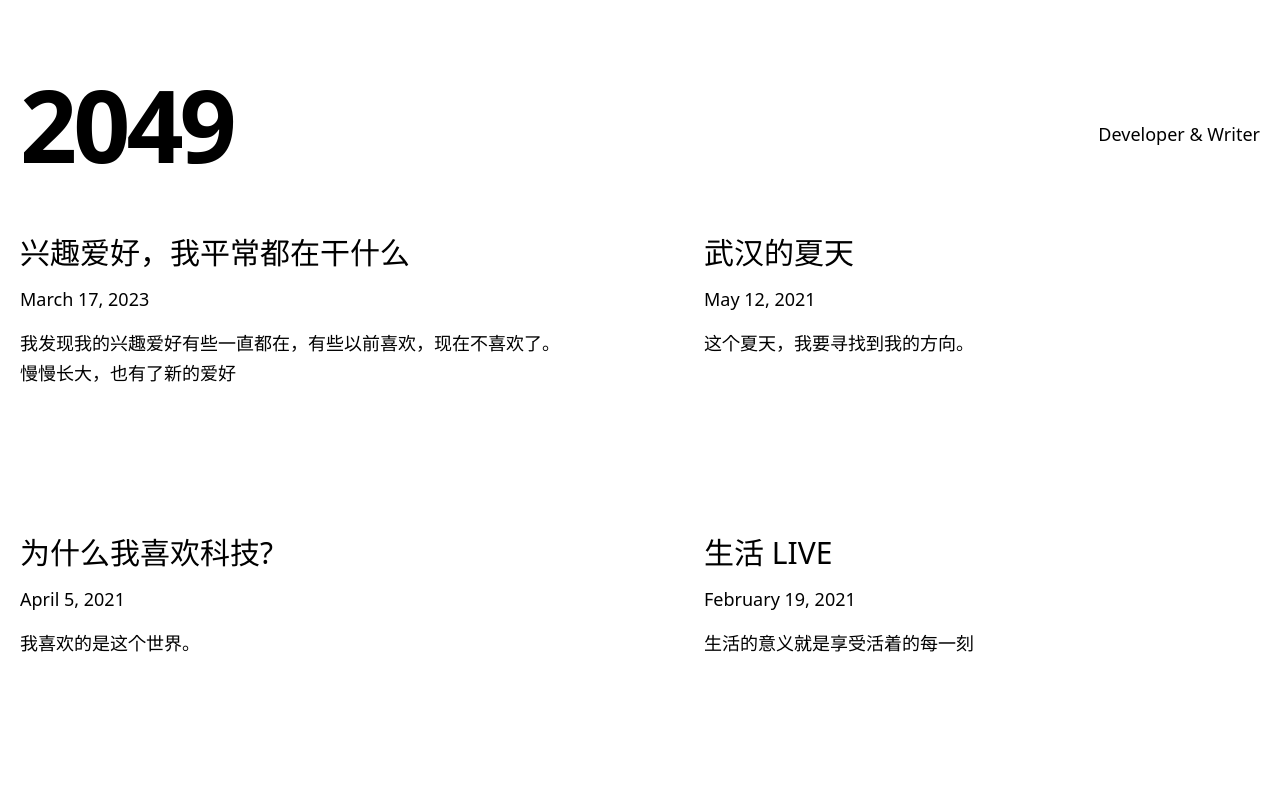
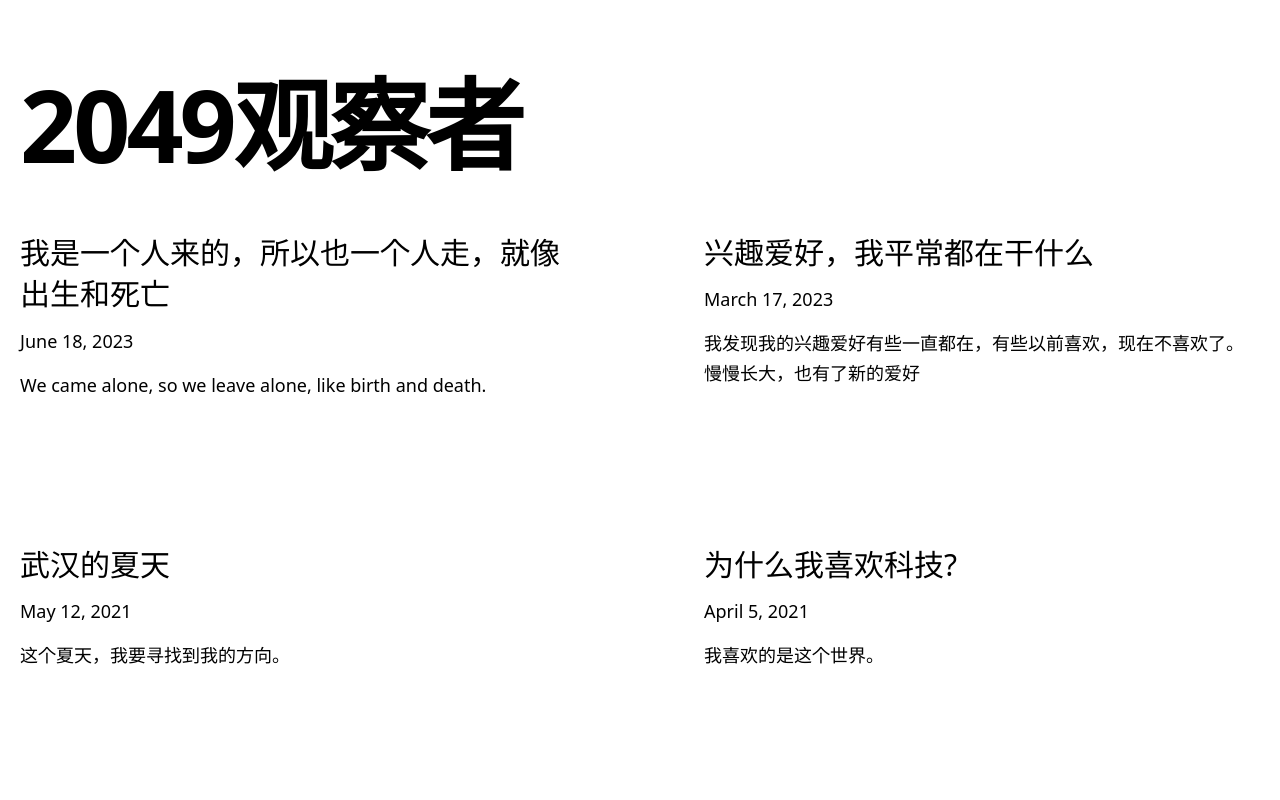
Before and after one commit to janyin/2049-watcher, a Next.js app: page / in a window 1280 px wide. Shown: the top 800 px of the page. Built offline with nearby package versions, Linux system fonts and the light colour scheme.

Commit message:
feat: birth and death

```diff
--- /dev/null
+++ b/_posts/birth_death.md
@@ -0,0 +1,46 @@
+---
+title: '我是一个人来的，所以也一个人走，就像出生和死亡'
+excerpt: 'We came alone, so we leave alone, like birth and death.'
+date: '2023-06-18'
+author:
+  name: Red Yin
+  picture: '/assets/love-death.jpg'
+ogImage:
+  url: ''
+---
+
+今天听到一句话
+
+> We came alone, so we leave alone, like birth and death.
+
+身边很多人有说过孤独这个词。这个词也不难理解，就是一个人生活，一个人做所有事情。
+
+特别是当这个人在一个陌生的城市闯荡的时候。
+
+当处于这种孤独的情况下，内心是渴望有人陪伴的，渴望有家人朋友，会羡慕别人。
+
+上野千鹤子说人生路上，有朋友陪伴是幸运的，也可能是不幸的。做好一个人生活的准备。
+
+一直以来我也是对自己这么讲，这么写。要有一个人生活的能力。即使当时我有男朋友，我也没寄希望我们会一直在一起，从没想象过未来的生活。我的每段感情，刚开始我好像就知道了结局。
+
+所以为什么我会开始这段感情呢？因为我想体验一下，我是一个正常人，20 多岁的年纪额谈恋爱是很正常的事。很容易喜欢上一个人也是很正常的。
+
+我放纵自己的幼稚，放纵自己的感情，放纵自己的七情六欲。让自己完全的释放自己的喜欢，渴望与追求。
+
+并不是说我知道结局会是分手，我就不会认真对待每段感情。反而，我会用心地喜欢每个我喜欢的人
+
+我知道经验和教训才会让人成长地更快，有句话不是说
+
+> Expectation Less, Experience More.
+
+我也希望自己可以更多地体验生活，就像一场一场冒险一样。
+
+我以前以为是手术对我伤害太大，以为是第一次分手太痛苦，以为是有接近过死亡的体验。
+
+所以我才喜欢冒险，喜欢做勇敢的事。
+
+后来回想，其实我从小的梦想就是要到很远的地方去，当时很多人笑话我，我没理解他们的笑话
+
+他们也没理解我的真诚。
+
+勇敢和坚强，是我一直以来信念的两个词。
--- a/components/intro.tsx
+++ b/components/intro.tsx
@@ -2,11 +2,8 @@ export default function Intro() {
   return (
     <section className="flex-col md:flex-row flex items-center md:justify-between mt-16 mb-16 md:mb-12">
       <h1 className="text-6xl md:text-8xl font-bold tracking-tighter leading-tight md:pr-8">
-        2049
+        2049观察者
       </h1>
-      <h4 className="text-center md:text-left text-lg mt-5 md:pl-8">
-        Developer & Writer
-      </h4>
     </section>
   );
 }
```
Also changed, not shown: styles/markdown-styles.module.css (+11 -0 lines).
